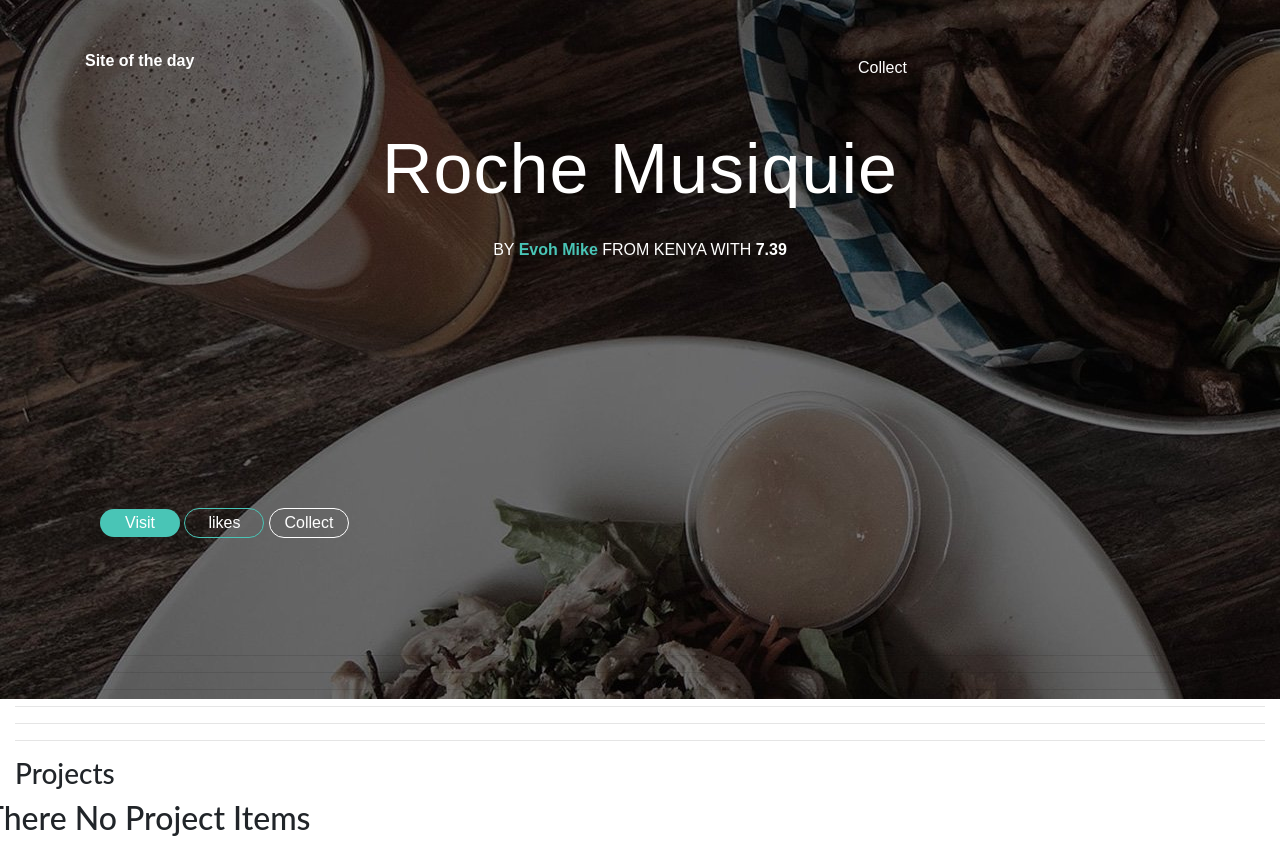
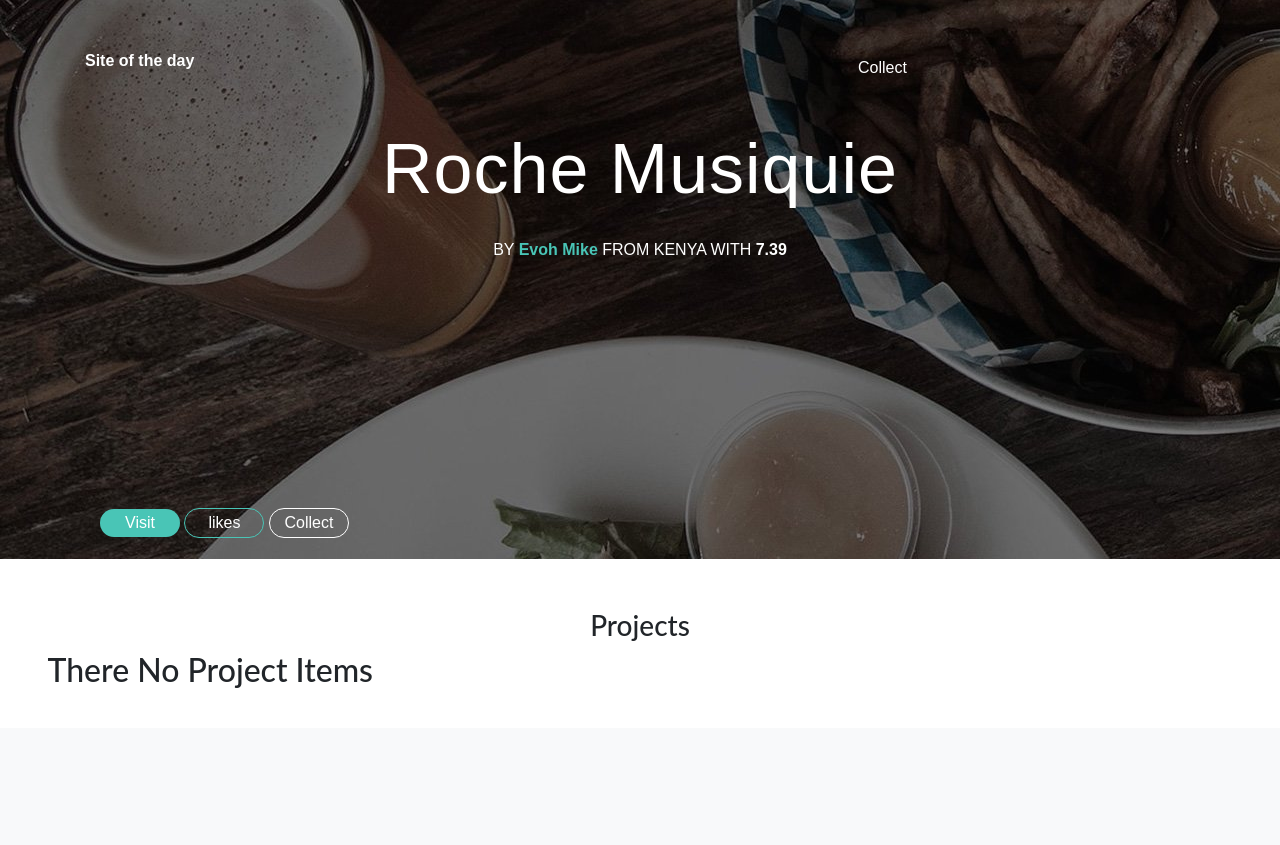
Before and after one commit to Evohmike/Awwards, a Django app: page / in a window 1280 px wide. Shown: the part 72-917 px from the top of the page. After the commit the page ends 760 px from the top, so only its background shows below. Run offline with Django 3.2, Linux system fonts and the light colour scheme; the visitor is signed in with stand-in values (Sample User, id 1); data that the repository does not hold is empty; some libraries are stand-ins or nearby versions.

Commit message:
modified home.html

```diff
--- a/app/templates/home.html
+++ b/app/templates/home.html
@@ -1,9 +1,7 @@
-{%extends 'base.html'%}
-{% block content %}
-{{ block.super }}
+{%extends 'base.html'%} {% block content %} {{ block.super }}
 
-<div class="container-fluid" style="background-image: url(/static/images/cover-2.jpg);background-repeat: no-repeat;">
-    <div class="header" style="height: 80vh; font-family: 'Encode Sans Expanded', sans-serif;">
+<div class="container-fluid" style=" height: 70vh; background-image: url(/static/images/cover-2.jpg);background-repeat: no-repeat;">
+    <div class="header" style=" font-family: 'Encode Sans Expanded', sans-serif;">
         <div class="container" style="color:white;">
             <div class="row" style="padding-top:50px;">
                 <div class="col-md-4">
@@ -37,23 +35,17 @@
             </div>
         </div>
     </div>
+</div>
 
+<div class="container-fluid" style="margin-top:50px;">
+    <div class="" style="text-align:center;">
+        <h3 class="center"> Projects</h3>
+    </div>
+    <div class="section" style="margin-left:5%; margin-right:5%;">
+        <div class="row">
 
-
-    <hr>
-    <hr>
-    <hr>
-    <hr>
-    <hr>
-    <hr>
-    <h3 class="center-align"> Projects</h3>
-
-
-    <div class="row">
             {% for project in projects %}
-    <div class="col-md-3">
-
-
+            <div class="col-md-4">
                 <!-- Card -->
                 <a href="/post/{{project.id}}">
                     <div class="card">
@@ -86,7 +78,8 @@
                             <ul class="list-unstyled list-inline font-small">
                                 <li class="list-inline-item pr-2 white-text"><i class="fa fa-clock-o pr-1"></i>{{project.pub_date}}</li>
                                 <li class="list-inline-item pr-2"><a href="#" class="white-text"><i class="fa fa-comments-o pr-1"></i>12</a></li>
-                    <li class="list-inline-item"><a href="#" class="white-text"><i class="fa fa-twitter pr-1"> </i>5</a></li>
+                                <li class="list-inline-item"><a href="#" class="white-text"><i class="fa fa-twitter pr-1">
+                                        </i>5</a></li>
                             </ul>
                         </div>
 
@@ -100,6 +93,7 @@
             </div>
             {% endfor %}
         </div>
+    </div>
 
 </div>
 
```
Lines whose indentation alone changed are shown as unchanged.
